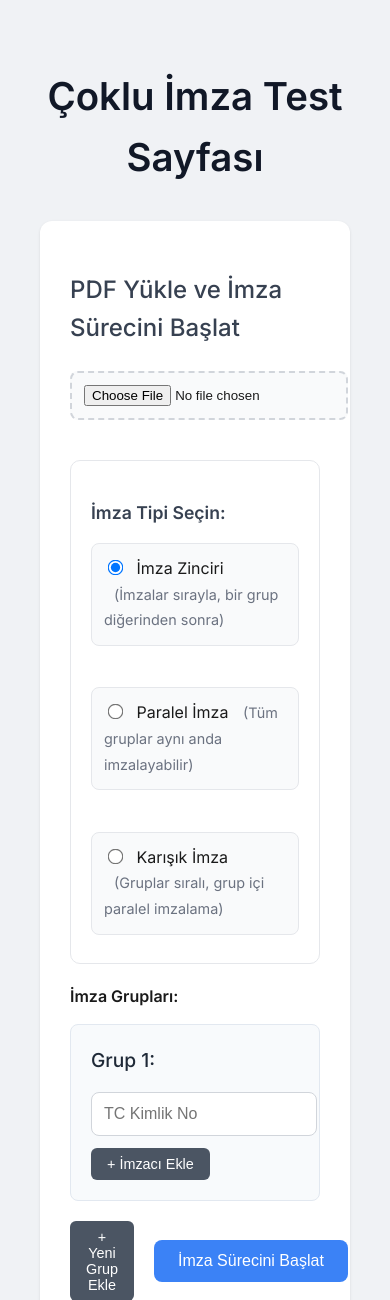
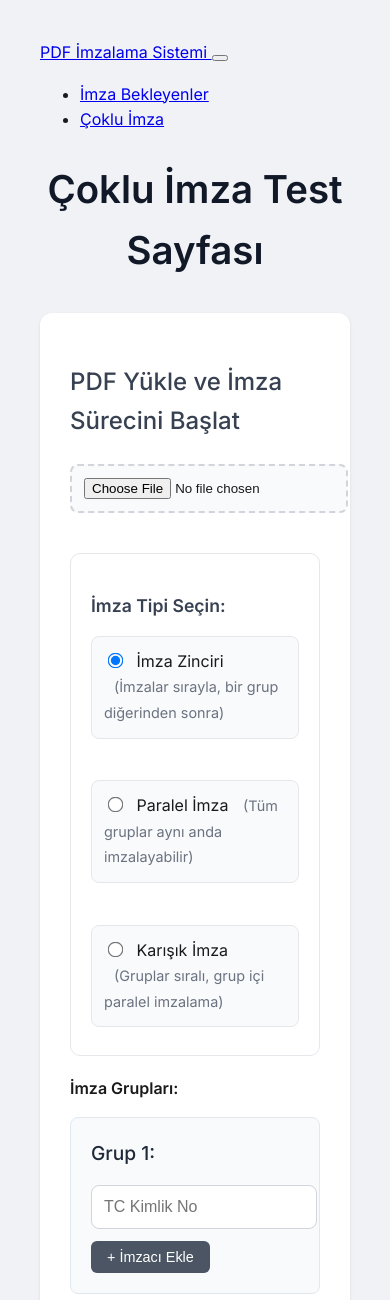
Before and after one commit to hermesthecat/eimza, a PHP site: page /test_multi_signature.php in a window 390 px wide. Shown: the top 1300 px of the page. Run offline with PHP 8.4, Linux system fonts and the light colour scheme.

Commit message:
Add responsive navbar to index, sign_document, and test_multi_signature pages; enhance navigation and UI consistency

```diff
--- a/test_multi_signature.php
+++ b/test_multi_signature.php
@@ -314,8 +314,37 @@ $signatureManager = new SignatureManager($db, Logger::getInstance());
     </style>
 </head>
 
-<body>
-    <h1>Çoklu İmza Test Sayfası</h1>
+<body class="bg-light">
+    <nav class="navbar navbar-expand-lg navbar-dark bg-primary">
+        <div class="container">
+            <a class="navbar-brand" href="index.php">
+                <i class="fas fa-file-signature me-2"></i>
+                PDF İmzalama Sistemi
+            </a>
+            <button class="navbar-toggler" type="button" data-bs-toggle="collapse" data-bs-target="#navbarNav">
+                <span class="navbar-toggler-icon"></span>
+            </button>
+            <div class="collapse navbar-collapse" id="navbarNav">
+                <ul class="navbar-nav ms-auto">
+                    <li class="nav-item">
+                        <a class="nav-link" href="sign_document.php">
+                            <i class="fas fa-file-signature me-1"></i>
+                            İmza Bekleyenler
+                        </a>
+                    </li>
+                    <li class="nav-item">
+                        <a class="nav-link active" href="test_multi_signature.php">
+                            <i class="fas fa-users me-1"></i>
+                            Çoklu İmza
+                        </a>
+                    </li>
+                </ul>
+            </div>
+        </div>
+    </nav>
+
+    <div class="container py-4">
+        <h1>Çoklu İmza Test Sayfası</h1>
 
     <div class="step">
         <h2>PDF Yükle ve İmza Sürecini Başlat</h2>
```
Also changed, not shown: index.php (+20 -1 lines), sign_document.php (+28 -0 lines).
